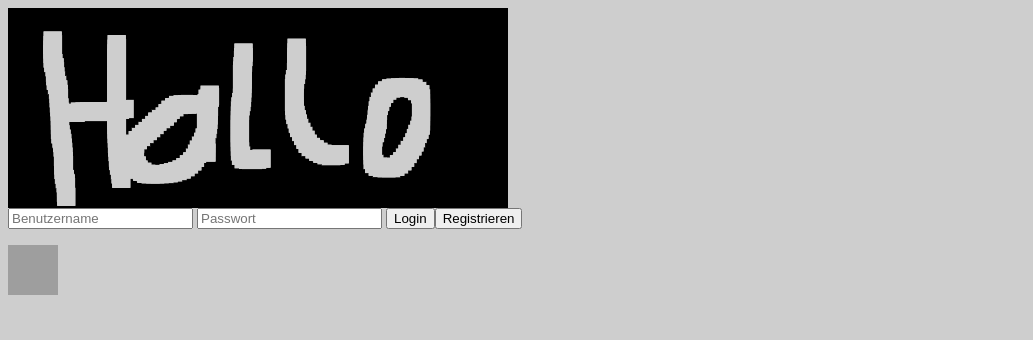
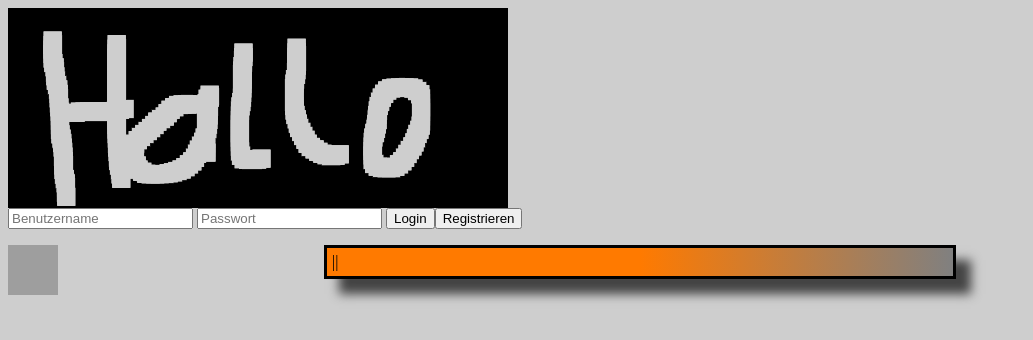
Before and after one commit to Altair68/Projekt, a PHP site: page / in a window 1280 px wide. Shown: the top 340 px of the page, without its empty margins (0-1033 px from the left). Run offline with PHP 8.4, Linux system fonts and the light colour scheme; tables that the repository leaves empty or names only in its code hold one stand-in row (values such as "Sample post"); data that the repository does not hold is empty; some libraries are stand-ins or nearby versions; grey boxes are pictures that could not be loaded.

Commit message:
Div Änderungen

```diff
--- a/src/index.php
+++ b/src/index.php
@@ -9,6 +9,9 @@
     <body>
         <?php
             include 'header.php';
+        ?>
+        <div class="wrapThreadOverview">
+            <?php
                 $sql = "SELECT * FROM Threads";
                 $result = mysql_query($sql);
                 echo mysql_error();
@@ -34,6 +37,6 @@
                 ?>
 
             </form>
-
+        </div>
     </body>
 </html>
--- a/src/script.js
+++ b/src/script.js
@@ -15,7 +15,7 @@ function setColors(color) {
         $('.greyOrangeGreyFlowBackground').css("color", "white");
         $('.topBottFlowBackground').css("color", "white");
         $('.leftRightFlowBackground').css("color", "white");
-        $('a:link').css("color", "white");
+        $('.a:link').css("color", "white");
         $('#color').css("color", "white");
     } else {
         $('.greyOrangeGreyFlowBackground').css("color", "black");
@@ -36,8 +36,14 @@ function setBackground() {
     $(".postUser").addClass("topBottFlowBackground");
     $(".error").addClass("greyOrangeGreyFlowBackground");
     $(".wrapThreadTitle").addClass("leftRightFlowBackground");
+    $("article").addClass("leftRightFlowBackground");
 }
 
+/**
+ * Generiert aus einer Farbe als Hexzahl die Summe der dezimalen RGB Werte.
+ * @param color Die Farbe.
+ * @returns {number} dezimale RGB Summe.
+ */
 function colorToNumber(color) {
     r = color.substr(1, 2);
     g = color.substr(3, 2);
--- a/src/style.css
+++ b/src/style.css
@@ -1,5 +1,32 @@
 body {
     background: #CECECE
+}
+
+form textarea {
+    max-width: 100%;
+}
+
+a:link {
+    color: #000000;
+    }      /* unvisited link */
+a:visited {
+    color: #878787;
+    }  /* visited link */
+a:hover {
+    color: #ffc704;
+    }  /* mouse over link */
+
+a:active {
+    color: #ffc704;
+
+}  /* selected link */
+
+article {
+    padding: 5px;
+    border: solid 3px black;
+    -moz-box-shadow: 15px 15px 10px #444;
+    -webkit-box-shadow: 15px 15px 10px #444;
+    box-shadow: 15px 15px 10px #444;
 }
 
 .Post {
@@ -22,7 +49,6 @@ body {
     font-size: 18px;
     font-weight: bold;
 }
-
 .PostDate {
     text-align: right;
 }
@@ -30,6 +56,7 @@ body {
 .wrapPostUserContent {
     overflow: hidden;
 }
+
 .PostUser {
     background: lightgray;
     float: left;
@@ -65,29 +92,18 @@ body {
 .ThreadDate {
     text-align: right;
 }
-
 .ThreadDescr {
     clear: both;
     font-style: italic;
 }
 
-a:link {
-    color: #000000;
-}      /* unvisited link */
-a:visited {
-    color: #878787;
-}  /* visited link */
-a:hover {
-    color: #ffc704;
-}  /* mouse over link */
-a:active {
-    color: #ffc704;
-}  /* selected link */
-
 .error {
     padding: 5px;
     border: solid 3px black;
      text-align: center;
+    width: 50%;
+    margin-left: auto;
+    margin-right: auto;
     -moz-box-shadow: 10px 10px 5px #444;
     -webkit-box-shadow:  10px 5px #444;
     box-shadow: 10px 10px 10px 5px #444;
@@ -120,6 +136,12 @@ a:active {
     margin-left: auto;
     margin-right: auto;
     width: 50%;
+}
+
+.wrapThreadOverview {
+    width: 50%;
+    margin-left: auto;
+    margin-right: auto;
 }
 
 .colorChooser {
```
Lines whose indentation alone changed are shown as unchanged.
